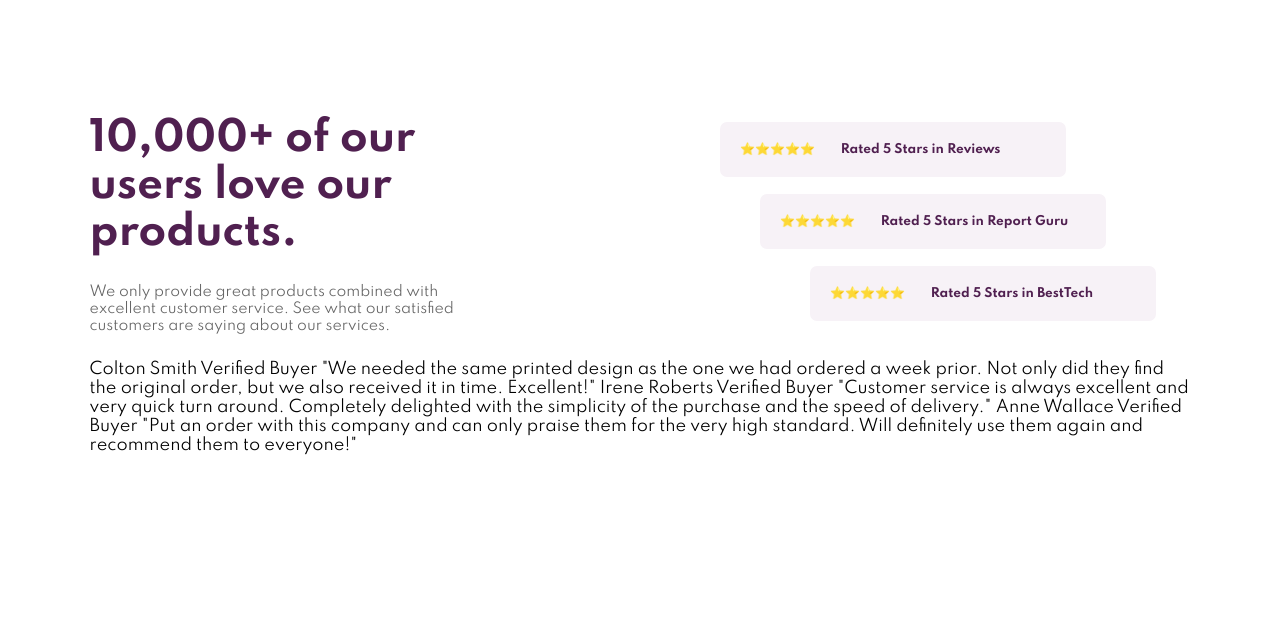
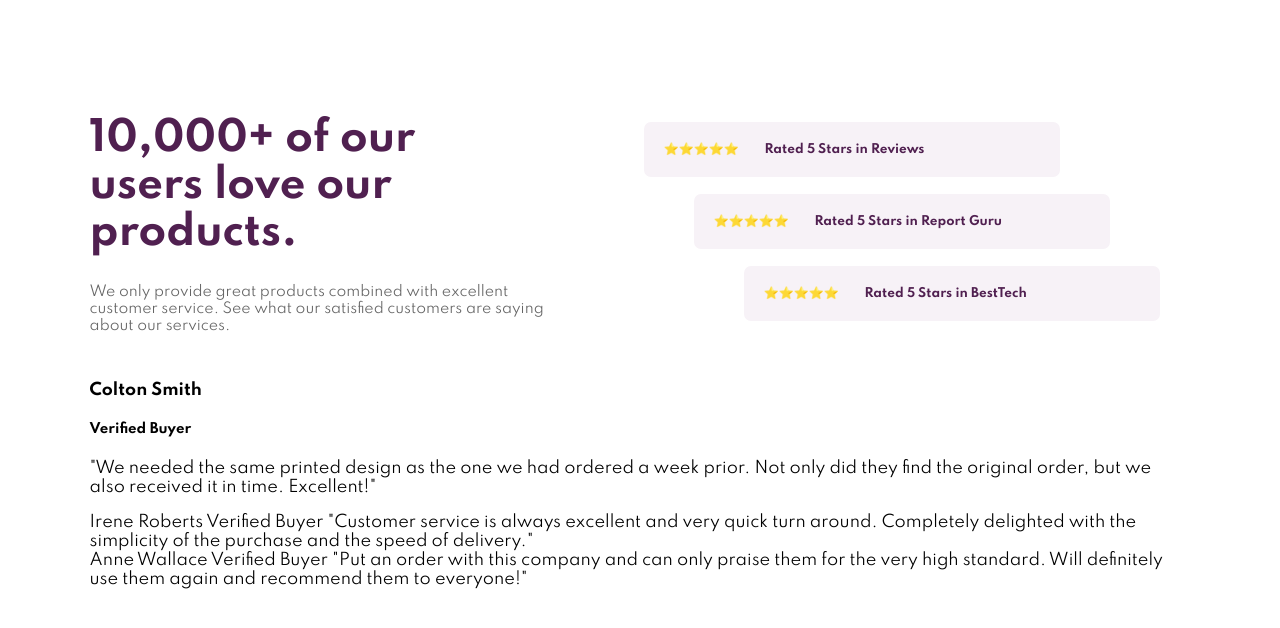
Before and after one commit to Skyz03/social-proof-section, a plain HTML site: page index.html in a window 1280 px wide. Drawn offline with Linux system fonts and the light colour scheme.

Commit message:
Updates in the rating section

```diff
--- a/index.html
+++ b/index.html
@@ -33,22 +33,28 @@
     <p class="rating tab-three"> ⭐⭐⭐⭐⭐&nbsp &nbsp &nbsp &nbsp Rated 5 Stars in BestTech</p>
   </div>
 
-  <div class="card-section">
-    Colton Smith
-    Verified Buyer
+  <div class="cards-section">
+    <div class="card card-one">
+      <h4>Colton Smith</h4>
+      <h5>Verified Buyer</h5>
+      <p>
         "We needed the same printed design as the one we had ordered a week prior.
         Not only did they find the original order, but we also received it in time.
         Excellent!"
-
+      </p>
+    </div>
+    <div class="card card-two">
       Irene Roberts
       Verified Buyer
       "Customer service is always excellent and very quick turn around. Completely
       delighted with the simplicity of the purchase and the speed of delivery."
-
+    </div>
+    <div class="card card-three">
       Anne Wallace
       Verified Buyer
       "Put an order with this company and can only praise them for the very high
       standard. Will definitely use them again and recommend them to everyone!"
+    </div>
   </div>
   <!-- <div class="attribution">
     Challenge by
--- a/styles.css
+++ b/styles.css
@@ -24,7 +24,7 @@ body {
 
 .rating-section .rating {
   background-color: hsl(300, 24%, 96%);
-  width: 65%;
+  width: 100%;
   padding: 20px;
   border-radius: 7px;
 }
@@ -37,20 +37,21 @@ body {
 .tab-one {
   position: relative;
   top: 20px;
+  right: 170px;
 }
 
 .tab-two {
   position: relative;
   top: 25px;
-  left: 40px;
+  right: 120px;
 }
 
 .tab-three {
   position: relative;
   top: 30px;
-  left: 90px;
+  right: 70px;
 }
-.card-section {
+.cards-section {
   grid-column: span 2;
   margin-top: 50px;
 }
```
Also changed, not shown: design/desktop-design.jpg. Lines whose indentation alone changed are shown as unchanged.
